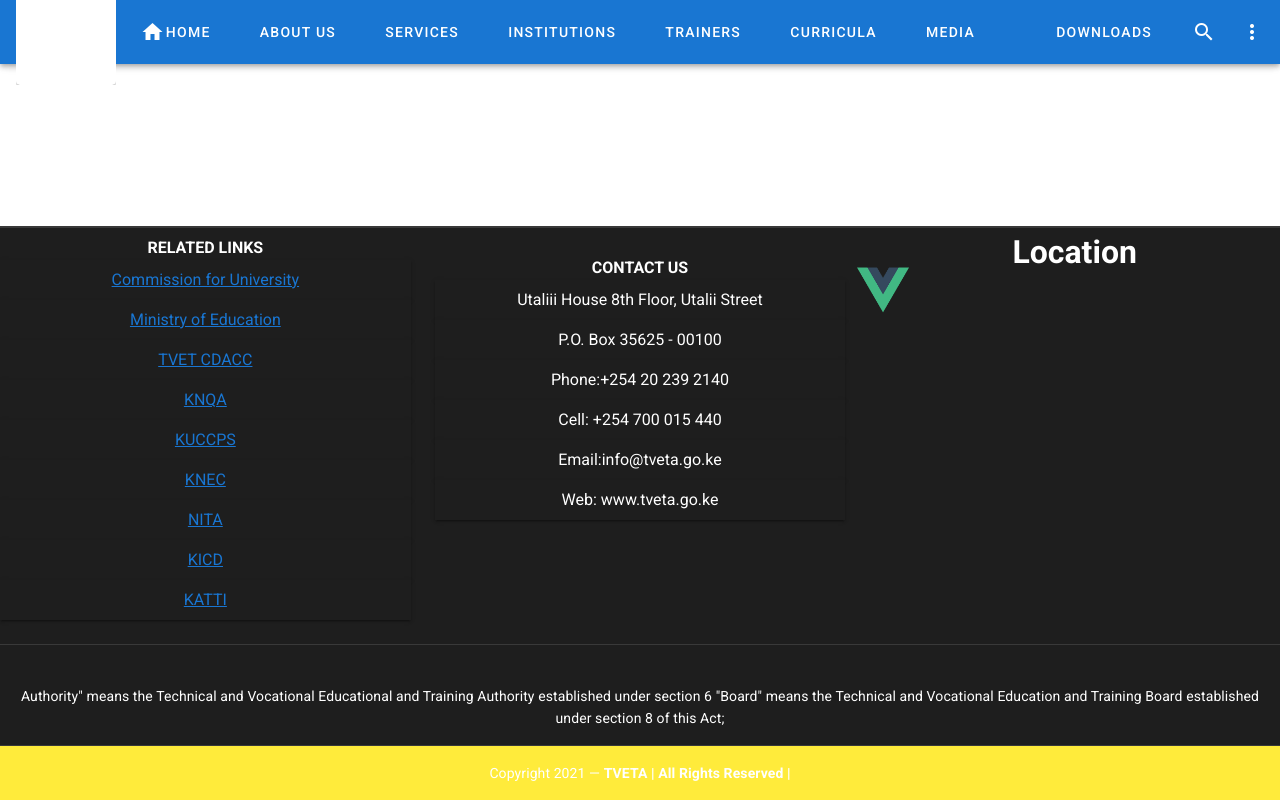
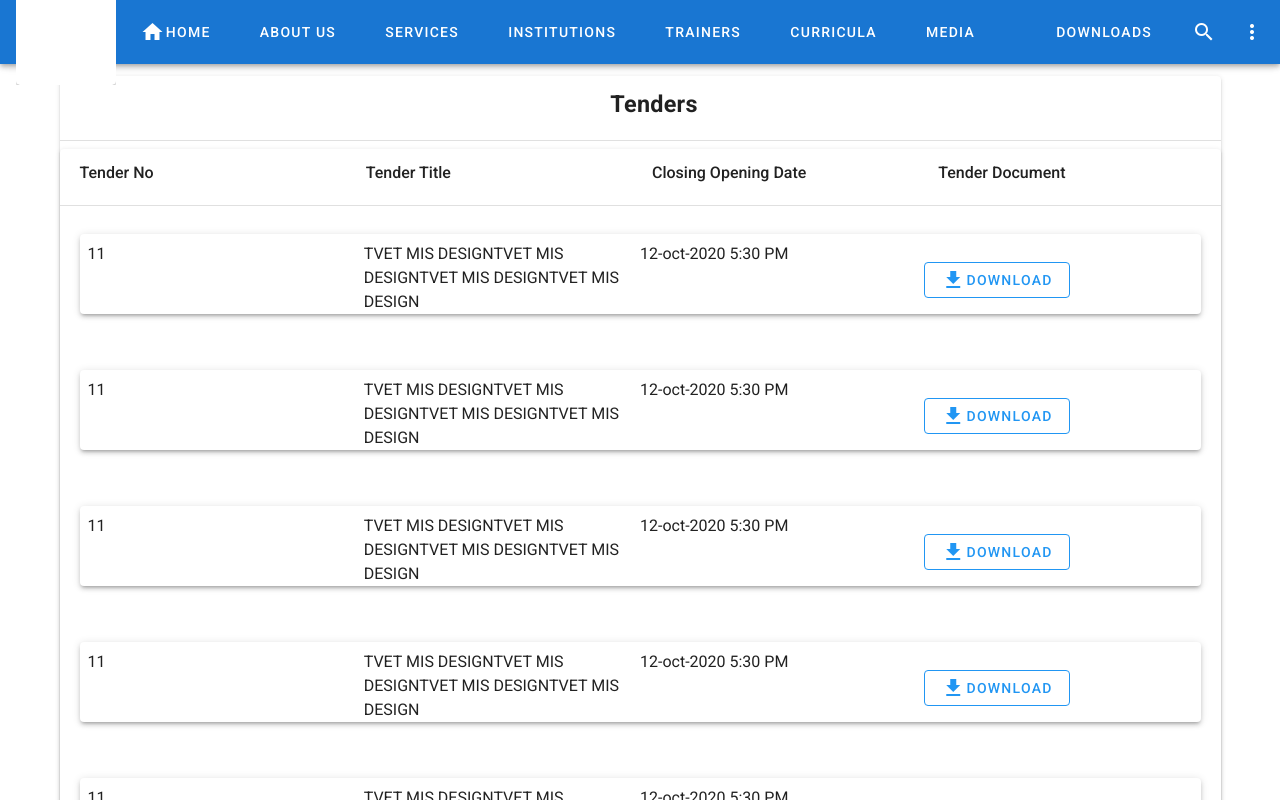
Before and after one commit to PitaKibunja/web-v-ix, a Vue app: page /tenders in a window 1280 px wide. Shown: the top 800 px of the page. Built offline with nearby package versions, Linux system fonts and the light colour scheme.

Commit message:
tenders complete now careers

```diff
--- a/src/components/BaseComponents/BaseLayout.vue
+++ b/src/components/BaseComponents/BaseLayout.vue
@@ -1,5 +1,4 @@
-<template>
-    <v-container fluid class="d-flex justify-center mb-2  ma-2 " >
-        <slot></slot>
-    </v-container>
-</template>
+<div class="container">
+
+
+</div>
--- /dev/null
+++ b/src/components/Repo/Career.vue
@@ -0,0 +1,16 @@
+<template>
+    <v-container class="mt-8">
+          <v-card elevation="2">
+            <v-card-title>
+                 <v-row cols="12 " class="d-flex justify-center mb-1 ml-4  pt-2">
+                    <div class="font-weight-medium">
+
+                 <h3>Careers</h3>
+                    </div>
+                    </v-row>
+            </v-card-title>
+            <v-divider></v-divider>
+
+          </v-card>
+    </v-container>
+</template>
--- /dev/null
+++ b/src/components/Repo/Tenders.vue
@@ -0,0 +1,53 @@
+<template>
+    <v-container class="mt-8">
+          <v-card elevation="2">
+            <v-card-title>
+                 <v-row cols="12 " class="d-flex justify-center mb-1 ml-4  pt-2">
+                    <div class="font-weight-medium">
+
+                 <h3> Tenders</h3>
+                    </div>
+                    </v-row>
+            </v-card-title>
+            <v-divider></v-divider>
+                <v-card>
+
+                    <v-row class="d-flex justify-center font-weight-medium ma-2" outlined>
+
+
+                            <v-col>Tender No</v-col>
+                            <v-col>Tender Title</v-col>
+                            <v-col>Closing Opening Date</v-col>
+                            <v-col>Tender Document</v-col>
+
+
+                    </v-row>
+                    <v-divider></v-divider>
+                     <v-card-actions  v-for="n in 10" :key="n">
+                         <v-container fluid>
+                             <v-card elevation="3">
+                             <v-row class="d-flex justify-center ma-2 pt-2" no-gutters outlined>
+                            <v-col>11</v-col>
+                            <v-col>TVET MIS DESIGNTVET MIS DESIGNTVET MIS DESIGNTVET MIS DESIGN</v-col>
+                            <v-col>12-oct-2020 5:30 PM</v-col>
+                            <v-col class="pt-3">
+                                <v-btn
+                                class="ma-2"
+                                outlined
+                                color="blue"
+                                >
+                                    <v-icon>mdi-download</v-icon>
+                                    Download
+                                </v-btn>
+                            </v-col>
+
+
+                    </v-row>
+                         </v-card>
+                         </v-container>
+                     </v-card-actions>
+
+                </v-card>
+          </v-card>
+    </v-container>
+</template>
--- a/src/components/SliderLayout.vue
+++ b/src/components/SliderLayout.vue
@@ -20,7 +20,10 @@
           color="green"
           content="2"
         >
-        Careers and Job Adverts
+          <router-link to="/career" tag="span" style="cursor: pointer">
+          Careers and Job Adverts
+        </router-link>
+
         </v-badge>
 
       </v-btn>
@@ -37,13 +40,17 @@
        elevation="2"
        color="yellow"
 
+
       >
 
            <v-badge
           color="green"
           content="6"
         >
-        TVET Authority Tenders
+        <router-link to="/tenders" tag="span" style="cursor: pointer">
+          TVET Authority Tenders
+        </router-link>
+
         </v-badge>
       </v-btn>
 
--- a/src/router/index.js
+++ b/src/router/index.js
@@ -12,6 +12,8 @@
 import Curricula from '../components/Institutions/Curricula.vue'
 import Trainers from '../components/Trainers/TrainersRegister.vue'
 import Downloads from '../components/Repo/Downloads.vue'
+import Career from '../components/Repo/Career.vue'
+import Tenders from '../components/Repo/Tenders.vue'
 import Search from '../components/cards/Search.vue'
 
 Vue.use(VueRouter)
@@ -30,6 +32,14 @@
     path: '/search',
     name: 'Search',
     component: Search
+  },{
+    path: '/tenders',
+    name: 'Tenders',
+    component: Tenders
+  },{
+    path: '/career',
+    name: 'Career',
+    component: Career
   },{
     path: '/curricula',
     name: 'Curricula',
```
